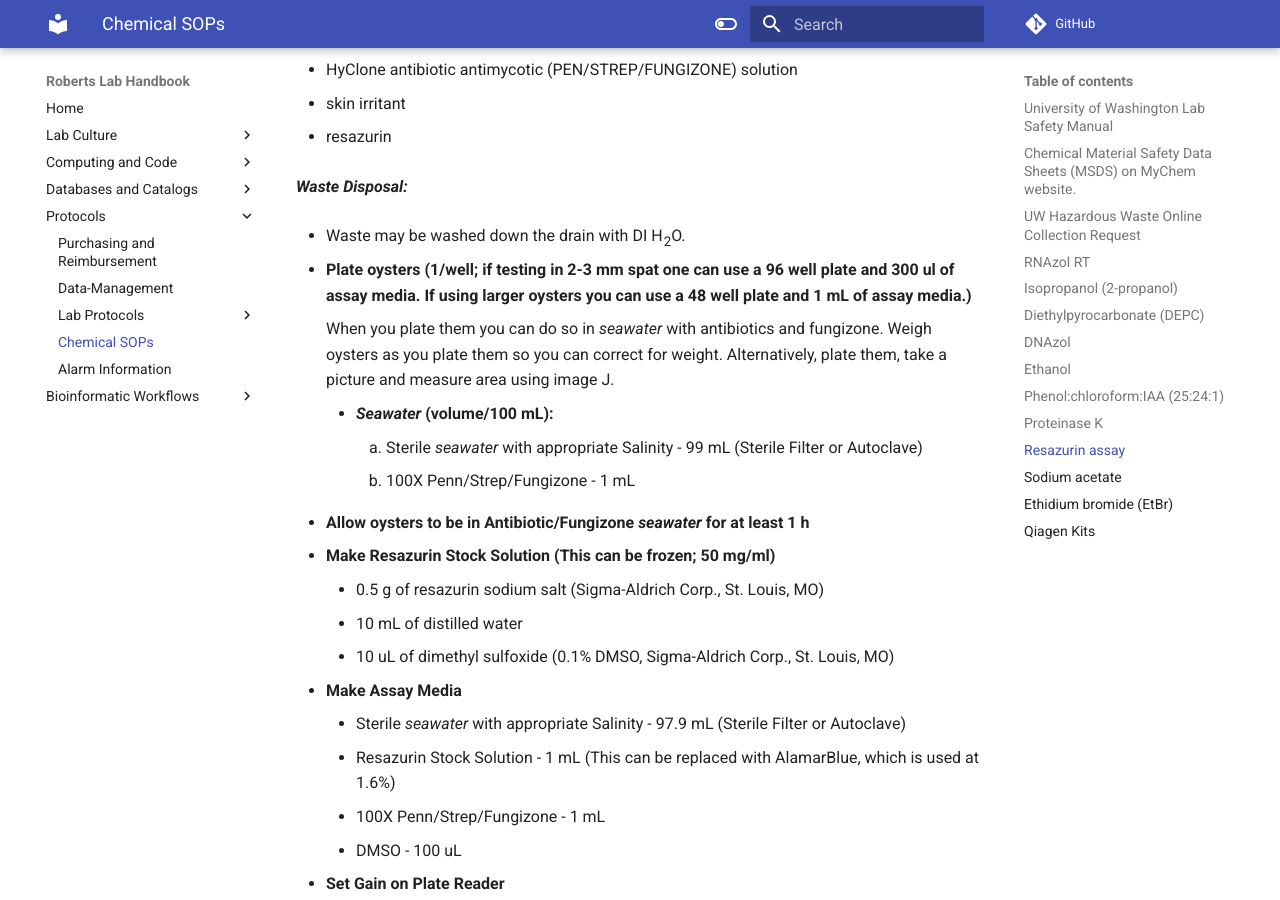
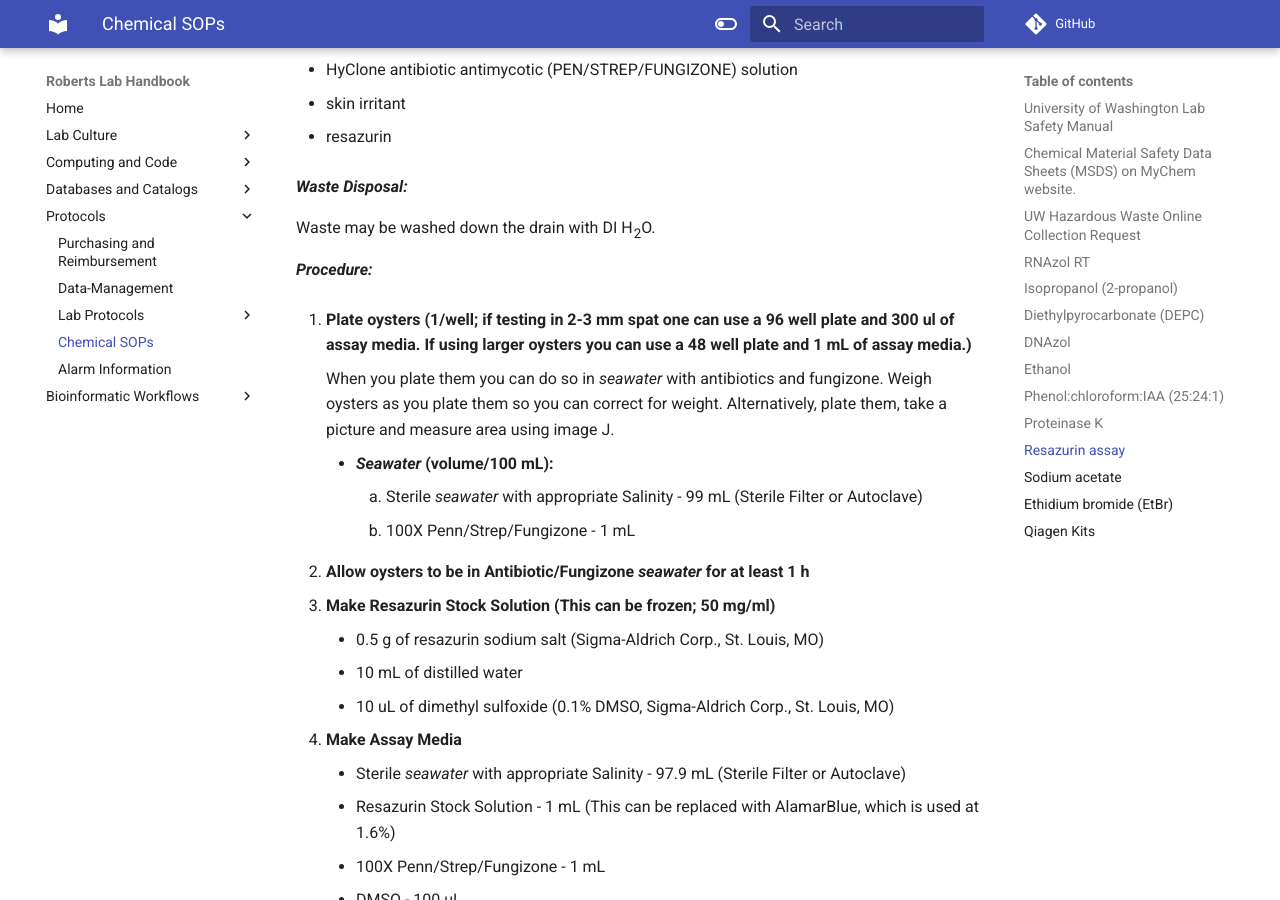
Before and after one commit to RobertsLab/resources, an MkDocs documentation site: the page built from docs/Chemical-Standard-Operating-Protocols.md, in a window 1280 px wide and 900 px high, scrolled down 5967 px. Built offline with MkDocs 1.6.1 and Material for MkDocs 9.7.7, drawn with Linux system fonts in a browser that asks for light colours; comment, search, counter and statistics services are not loaded.

Commit message:
Add waste disposal procedure for DI H2O in Chemical SOPs

```diff
--- a/docs/Chemical-Standard-Operating-Protocols.md
+++ b/docs/Chemical-Standard-Operating-Protocols.md
@@ -252,7 +252,9 @@
 
 <em>**Waste Disposal:**</em>
 
-- Waste may be washed down the drain with DI H<sub>2</sub>O.
+Waste may be washed down the drain with DI H<sub>2</sub>O.
+
+<em>**Procedure:**</em>
 
 
 1. **Plate oysters (1/well; if testing in 2-3 mm spat one can use a 96 well plate and 300 ul of assay media. If using larger oysters you can use a 48 well plate and 1 mL of assay media.)**
```
